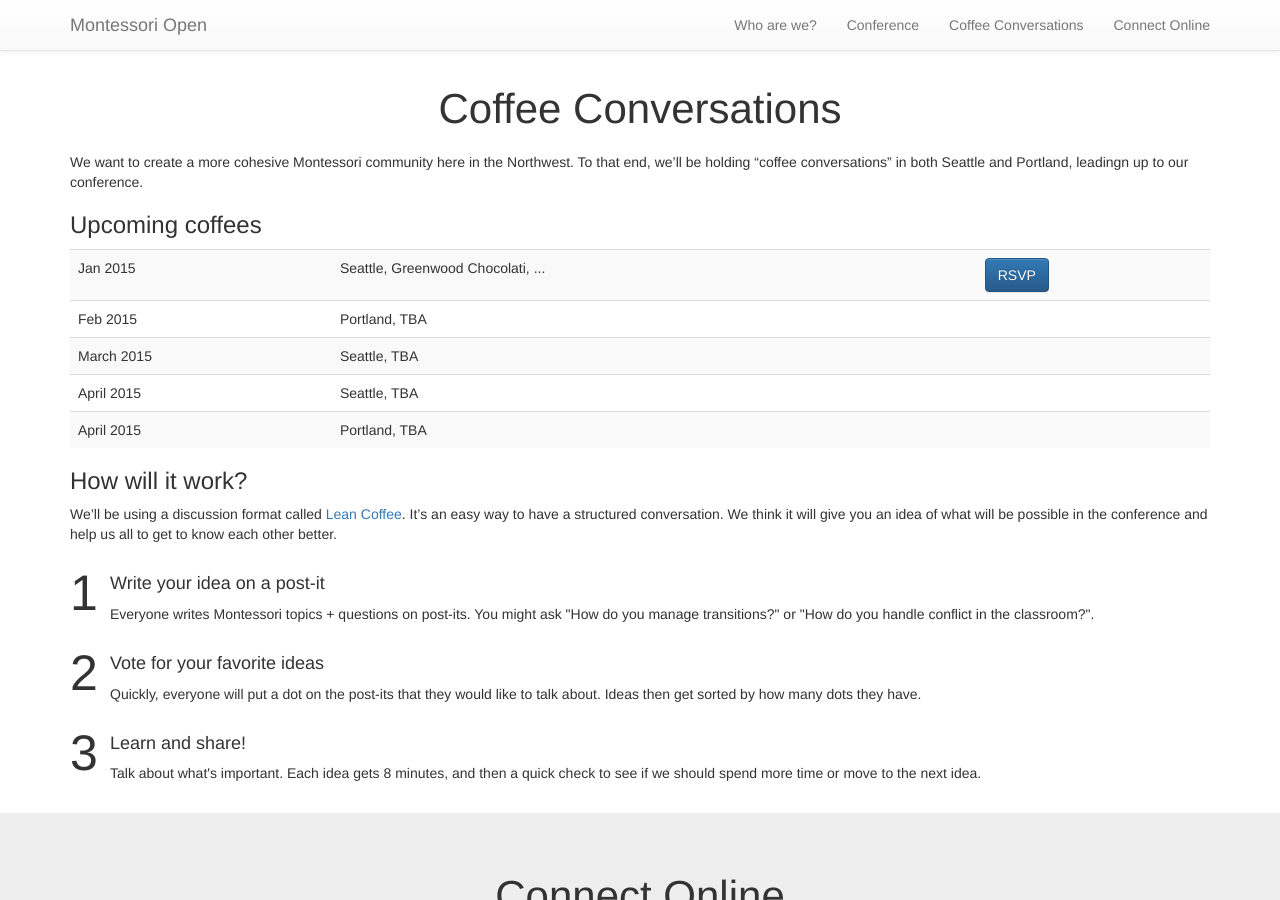
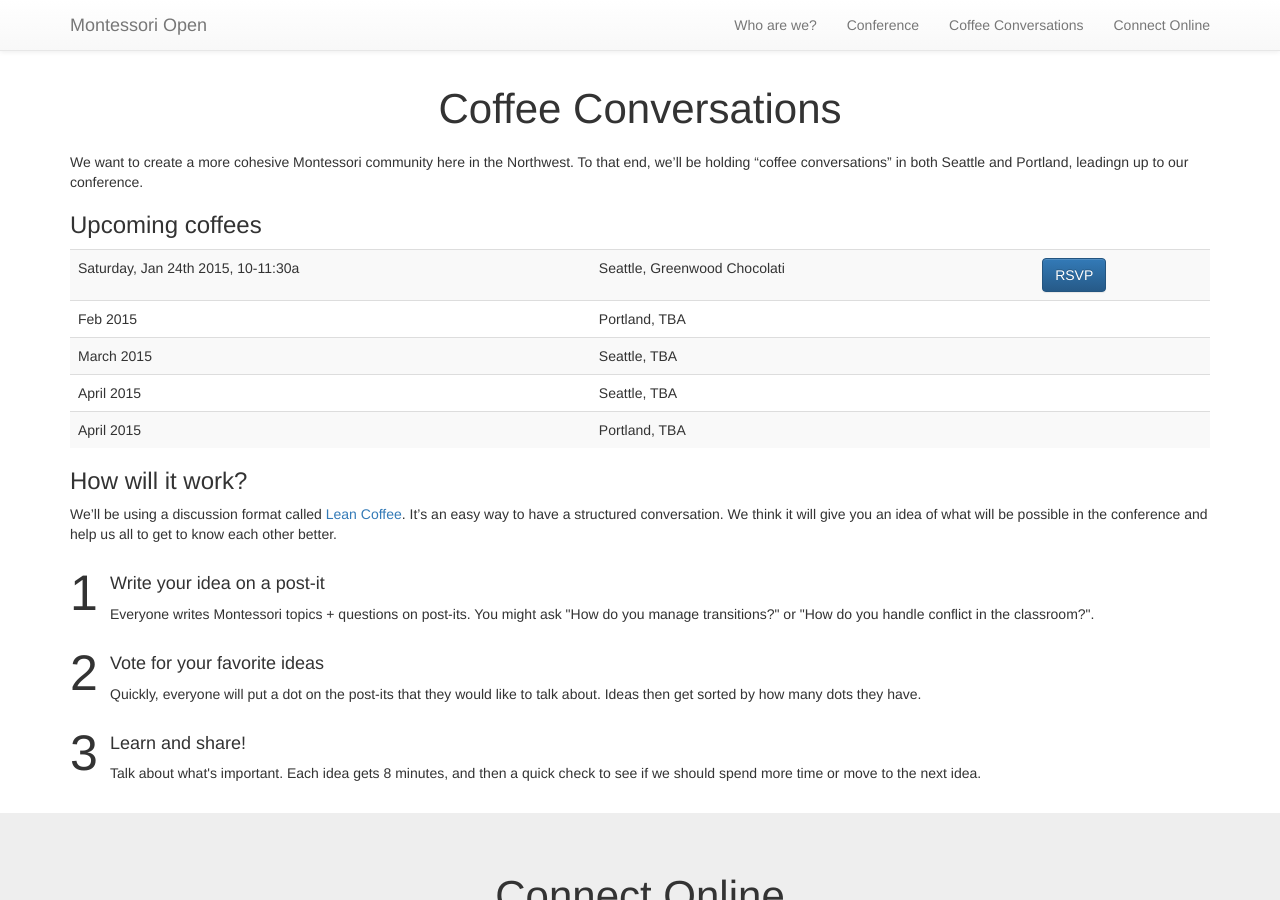
Before and after one commit to montessoriopen/montessoriopen.github.io, a Jekyll site: the page built from index.md, in a window 1280 px wide and 900 px high, scrolled down 2261 px. Built offline with Jekyll 4.4.1, drawn with Linux system fonts in a browser that asks for light colours.

Commit message:
Update index.md

```diff
--- a/index.md
+++ b/index.md
@@ -3,8 +3,8 @@ layout: default
 page-class: page-top
 
 coffees:
-- when: Jan 2015
-  where: Seattle, Greenwood Chocolati, ...
+- when: Saturday, Jan 24th 2015, 10-11:30a
+  where: Seattle, Greenwood Chocolati
   rsvp: https://www.eventbrite.com/e/montessori-coffee-conversations-tickets-14838395039
 - when: Feb 2015
   where: Portland, TBA
```
